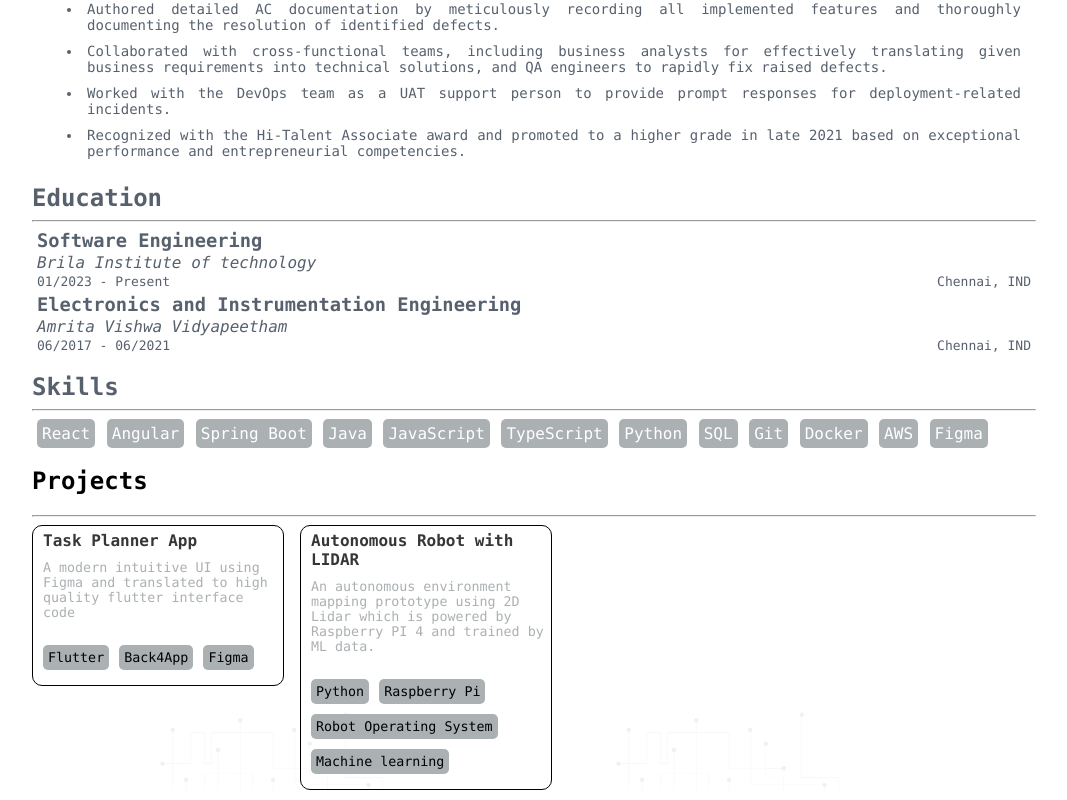
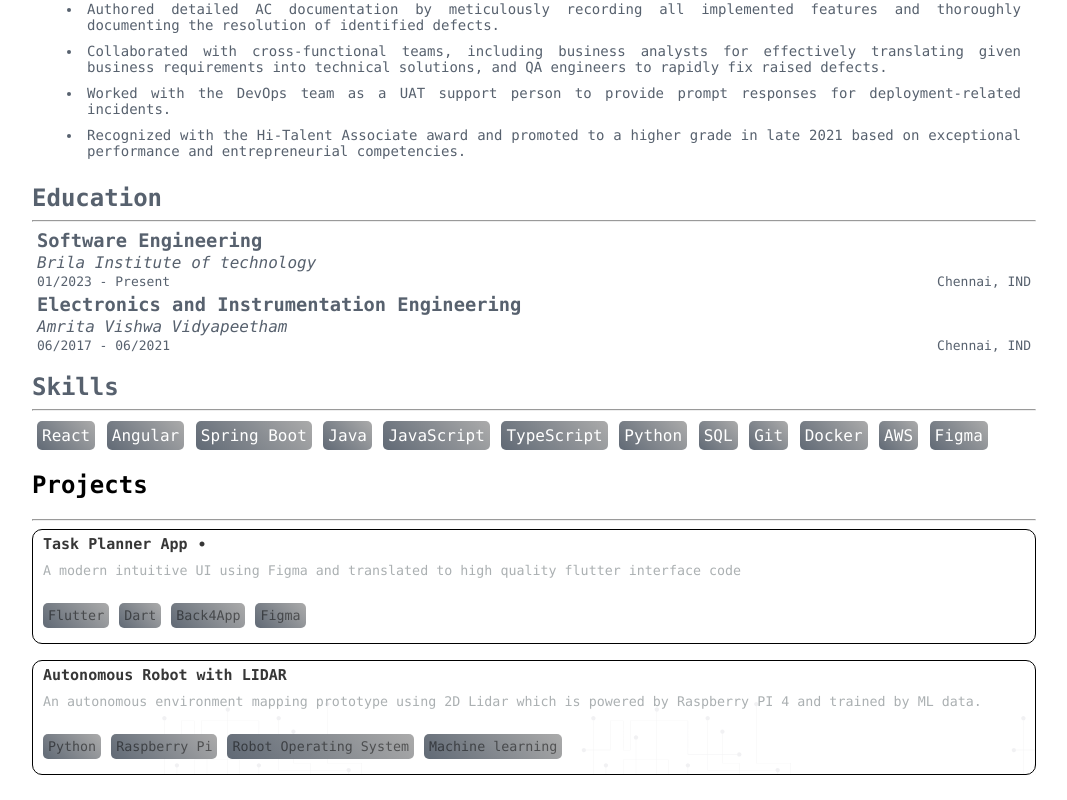
Before and after one commit to saigrepo/portfolio-react, a React (Vite) app: page / in a window 1280 px wide. Shown: the part 582-1382 px from the top of the page, without its empty margins (106-1173 px from the left). Built offline with nearby package versions, Linux system fonts and the light colour scheme.

Commit message:
Version 1.0

```diff
--- a/src/components/Header.css
+++ b/src/components/Header.css
@@ -4,7 +4,7 @@ header {
     background-image: url("../assets/topBg.svg");
     background-size: cover;
     background-color: rgba(87, 97, 110, 0);
-    gap: 15rem;
+    gap: 13rem;
 }
 
 @media (max-width: 1300px) {
@@ -79,7 +79,7 @@ header img {
     border: 1px solid;
     padding: 10px;
     width: 70%;
-    background-color: rgba(79, 89, 102, 0.87);
+    background: linear-gradient(270deg, rgba(167, 181, 186, 1.0), rgba(79, 89, 102, 0.9));
     color: white;
 }
 
--- a/src/components/Header.jsx
+++ b/src/components/Header.jsx
@@ -1,9 +1,10 @@
-import reactLogo from '../assets/logo.jpeg'
+import reactLogo from '../../public/logo.jpeg'
 import './Header.css'
 import { FaGithub } from '@react-icons/all-files/fa/FaGithub.js';
 import { FaLinkedin } from '@react-icons/all-files/fa/FaLinkedin.js';
 import { MdEmail } from '@react-icons/all-files/md/MdEmail.js';
 import { FaPhone } from '@react-icons/all-files/fa/FaPhone.js';
+import { FaRegFilePdf } from '@react-icons/all-files/fa/FaRegFilePdf.js';
 
 function Header() {
     return (
@@ -19,6 +20,7 @@ function Header() {
                             <li><a href="tel:+919789917483 "><FaPhone size={20}/></a></li>
                             <li><a href="https://www.linkedin.com/in/saig2000/"><FaLinkedin size={20}/></a></li>
                             <li><a href="https://github.com/saigrepo"><FaGithub size={20}/></a></li>
+                            <li><a href="public/Sai_s_Resume.pdf" download="Sai_s_Resume.pdf"><FaRegFilePdf size={20}/></a></li>
                         </ul>
                     </div>
                 </div>
--- a/src/components/bodyComponents/Skills.css
+++ b/src/components/bodyComponents/Skills.css
@@ -6,10 +6,10 @@
 }
 
 .skills-card {
-    background-color: #abb0b2;
+    background: linear-gradient(225deg, rgba(171, 171, 171, 1.0), rgba(79, 89, 102, 0.9));
     color: white;
     padding: 5px;
-    margin: 0px 5px;
+    margin: 2px 5px;
     border-radius: 5px;
 }
 
@@ -22,7 +22,7 @@
     }
 
     .skills-card {
-        background-color: #abb0b2;
+        background: linear-gradient(225deg, rgba(171, 171, 171, 1.0), rgba(79, 89, 102, 0.9));
         color: white;
         padding: 5px;
         margin: 0;
--- a/src/components/project/ProjectHelper.css
+++ b/src/components/project/ProjectHelper.css
@@ -1,5 +1,5 @@
 .ProjectHelper {
-    width: 15em;
+    width: 100%;
     border: 1px solid black;
     border-radius: 10px;
     padding: 5px;
@@ -8,16 +8,21 @@
 @media (max-width: 570px) {
     .ProjectHelper {
         width: 25em;
-        border: 1px solid black;
+        border: 1px solid rgba(0, 0, 0, 0.37);
         border-radius: 10px;
         padding: 5px;
         color: #abb0b2;
     }
 }
-
+.source-code{
+    text-decoration: none;
+}
 .ProjectHelper h4 {
     margin: 0px 5px;
-    font-weight: 900;
+    font-size: 15px;
+    font-style: normal;
+    text-align: start;
+    font-weight: 700;
     color: rgba(0, 0, 0, 0.79);
 }
 
@@ -35,11 +40,11 @@
 }
 
 .project-skill-card p {
-    background-color: #abb0b2;
+    background: linear-gradient(225deg, rgba(171, 171, 171, 1.0), rgba(79, 89, 102, 0.9));
     color: white;
     padding: 5px;
     border-radius: 5px;
-    color: black;
+    color: rgba(0, 0, 0, 0.49);
     margin:5px 5px;
     font-size: smaller;
 }
--- a/src/components/project/ProjectHelper.jsx
+++ b/src/components/project/ProjectHelper.jsx
@@ -1,15 +1,17 @@
-import './ProjectHelper.css'
+import './ProjectHelper.css';
+import { GoPrimitiveDot } from '@react-icons/all-files/go/GoPrimitiveDot.js'
 
 function ProjectHelper(props) {
 
-    const {projectTitle, projectDesc, skillsUsed} = props.projectDetails;
+    const {projectDetails} = props;
+    const {projectTitle, projectDesc, skillsUsed, sourceCode} = projectDetails;
     return (
         <div className="ProjectHelper">
-            <h4>{projectTitle}</h4>
+            {sourceCode ? <a href={sourceCode} className="source-code"><h4>{projectTitle} <GoPrimitiveDot size={10}/></h4></a> : <h4>{projectTitle}</h4>}
             <p className="Project-helper-p">{projectDesc}</p>
             <div className="project-skill-card">
-                {skillsUsed.map( skill =>
-                    <p>{skill}</p>
+                {skillsUsed.map( (skill,index) =>
+                    <p key={skill+index}>{skill}</p>
                 )}
             </div>
         </div>
--- a/src/components/project/Projects.css
+++ b/src/components/project/Projects.css
@@ -1,4 +1,3 @@
-
 .projects-container {
     display: flex;
     flex-wrap: wrap;
--- a/src/components/project/Projects.jsx
+++ b/src/components/project/Projects.jsx
@@ -5,7 +5,8 @@ function Projects() {
     const todoProject= {
         projectTitle: "Task Planner App",
         projectDesc: "A modern intuitive UI using Figma and translated to high quality flutter interface code",
-        skillsUsed: ["Flutter","Back4App","Figma"]
+        skillsUsed: ["Flutter","Dart","Back4App","Figma"],
+        sourceCode: "https://github.com/saigrepo/todo_flutter_app"
     }
     const lidarProject= {
         projectTitle: "Autonomous Robot with LIDAR",
```
Also changed, not shown: public/logo.jpeg (renamed from src/assets/logo.jpeg), 1 other file (tests, documents, lock files or other folders).
